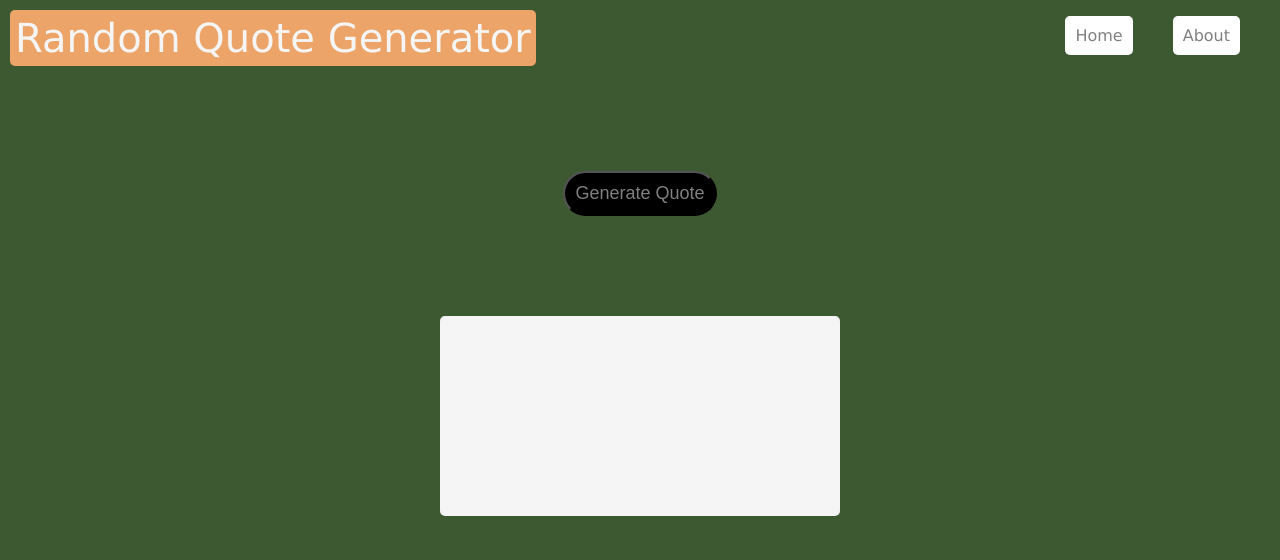
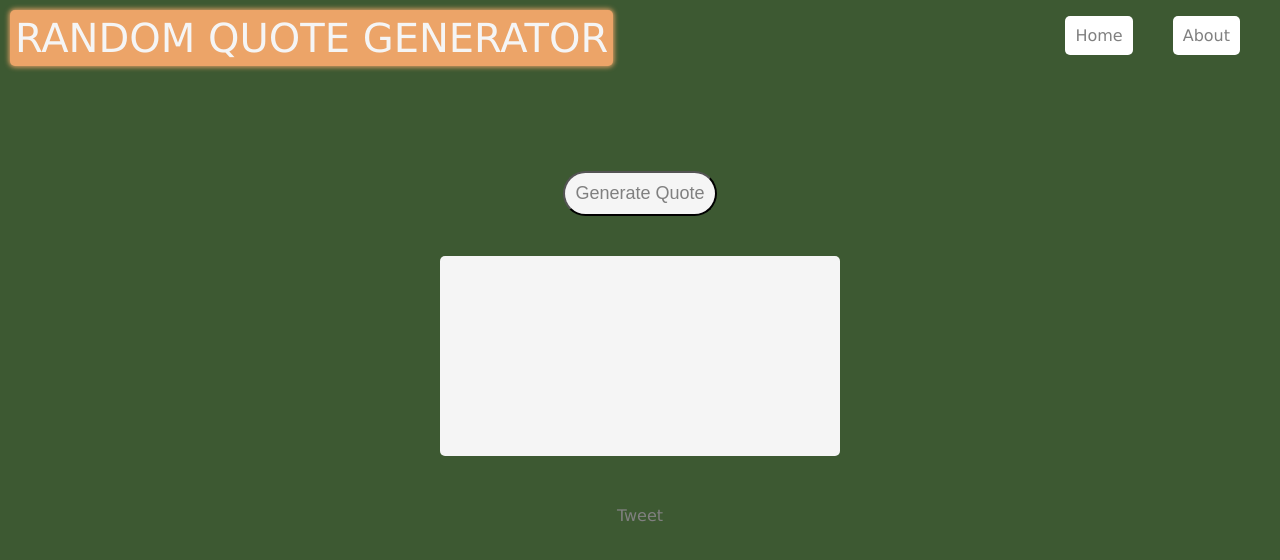
Before and after one commit to Checkmate30/RandomQuoteGenerator, a plain HTML site: page index.html in a window 1280 px wide. Drawn offline with Linux system fonts and the light colour scheme.

Commit message:
Added tweet button

```diff
--- a/index.html
+++ b/index.html
@@ -5,10 +5,12 @@
     <meta name="viewport" content="width=device-width, initial-scale=1.0" />
     <title>Random Quote Generator</title>
     <link rel="stylesheet" href="styles.css" />
+    <script type="text/javascript" async src="//platform.twitter.com/widgets.js"></script>
+    <script type="text/javascript" src="script.js"></script>
   </head>
   <body>
     <nav id="navbar">
-      <div id="logo">Random Quote Generator</div>
+      <div id="logo">RANDOM QUOTE GENERATOR</div>
       <div id="nav-items">
         <ul id="nav-links">
           <li><a href="#">Home</a></li>
@@ -18,14 +20,17 @@
     </nav>
 
     <section id="main-section">
-      <button id="generate-button" onclick="fetchQuote()">Generate Quote</button>
+      <button id="generate-button" onclick="fetchQuote()">
+        Generate Quote
+      </button>
       <div id="quote-div"></div>
+
+      <a class="twitter-share-button" data-size="large" href="https://twitter.com/intent/tweet" target="_blank">Tweet</a>
     </section>
 
     <!-- <section id="about-section">
         <h3>About</h3>
         <p>The sole purpose of this project is to generate random quotes.</p>
     </section> -->
-
   </body>
 </html>
--- a/styles.css
+++ b/styles.css
@@ -15,6 +15,7 @@ body {
   background-color: rgb(236, 164, 104);
   border-radius: 5px;
   padding: 5px;
+  box-shadow: 0px 0px 5px 1px rgb(236, 164, 104);
 }
 
 #navbar {
@@ -55,7 +56,7 @@ li:hover {
 }
 
 #generate-button {
-  background-color: black;
+  background-color: whitesmoke;
   color: grey;
   height: fit-content;
   width: fit-content;
@@ -63,7 +64,7 @@ li:hover {
   padding: 10px;
   font-size: large;
   margin-top: 100px;
-  margin-bottom: 100px;
+  margin-bottom: 40px;
 }
 
 #generate-button:hover {
@@ -77,3 +78,7 @@ li:hover {
     width: 400px;
     border-radius: 5px;
 }
+
+.twitter-share-button {
+    margin-top: 50px;
+}
```
